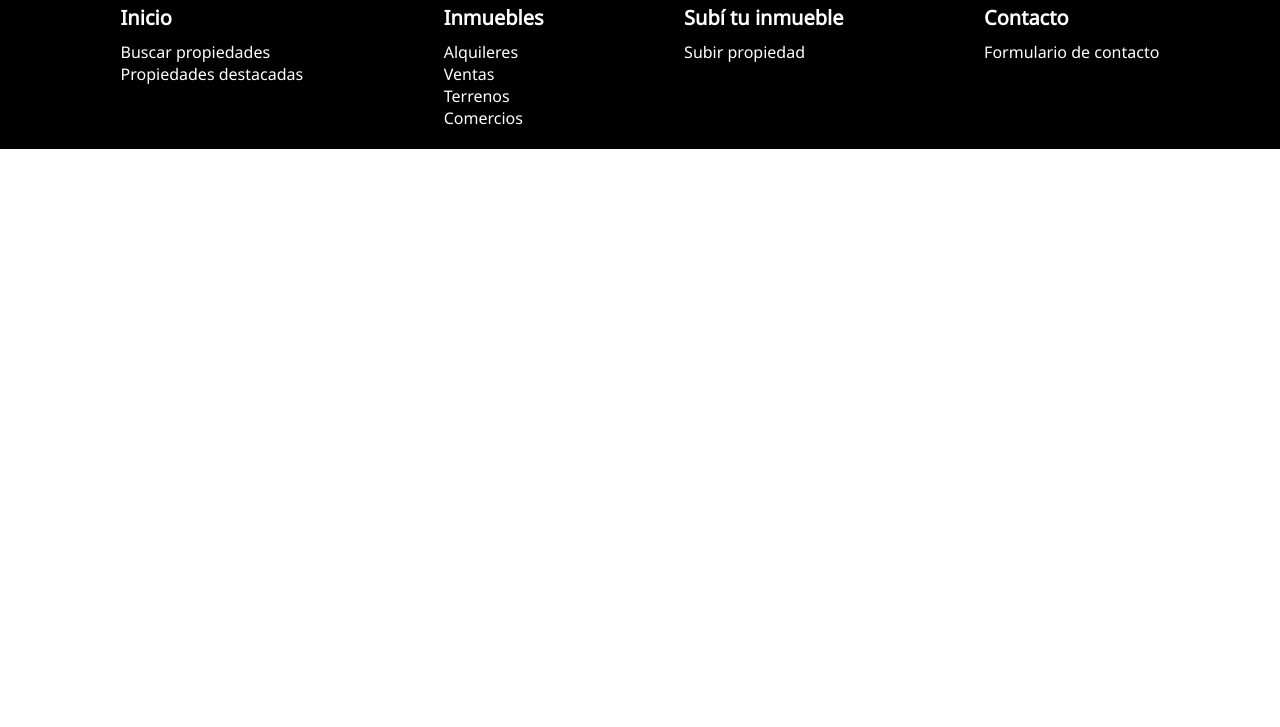
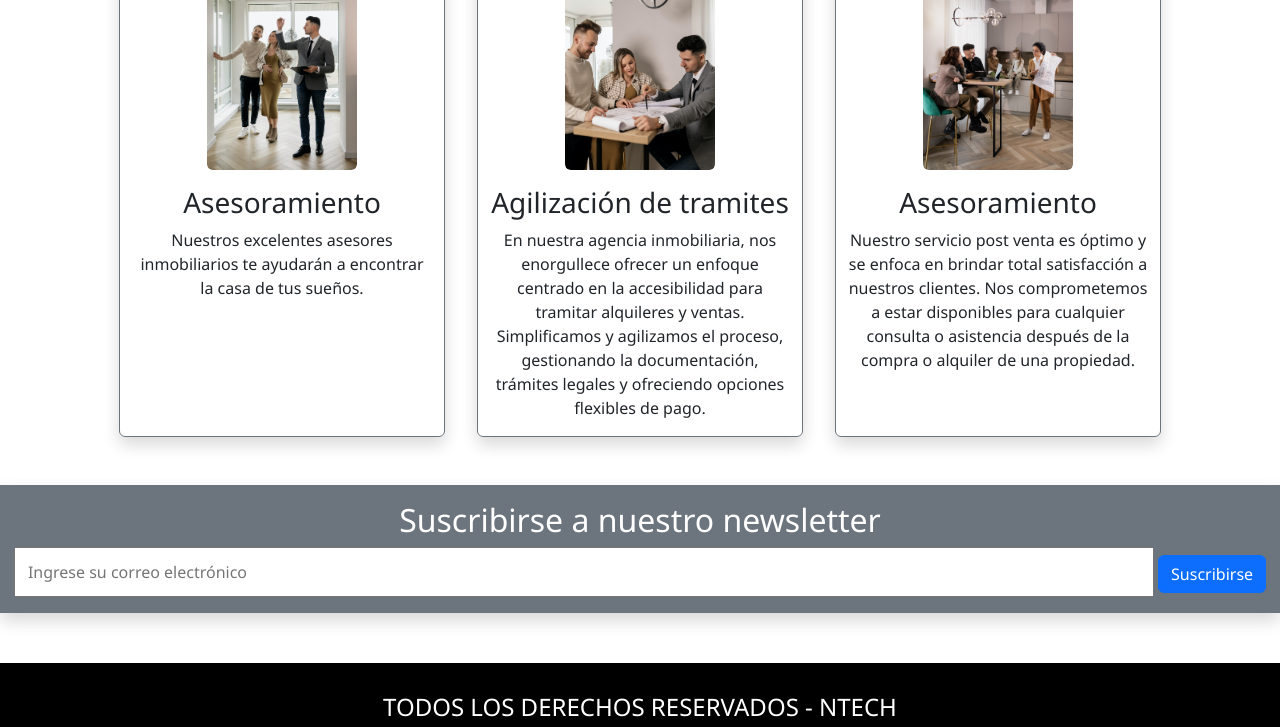
Before and after one commit to IgnaVilla09/Pre-entrega-3-Villafane, a website: page pages/contacto.html in a window 1280 px wide. Shown: the part 1173-1900 px from the top of the page. Before the commit the page ends 1322 px from the top, so only its background shows below. Drawn offline with nearby package versions, Linux system fonts and the light colour scheme; a web font is replaced by a local one.

Commit message:
Incorporando bootstrap a pagina uploadinmuebles.html y contacto.html (agregando secciones)

```diff
--- a/pages/contacto.html
+++ b/pages/contacto.html
@@ -16,8 +16,8 @@
     <script src="https://kit.fontawesome.com/aa307ffcbe.js" crossorigin="anonymous"></script>
     <link
     rel="stylesheet"
-    href="https://cdnjs.cloudflare.com/ajax/libs/animate.css/4.1.1/animate.min.css"
-  />
+    href="https://cdnjs.cloudflare.com/ajax/libs/animate.css/4.1.1/animate.min.css"/>
+    <link href="https://cdn.jsdelivr.net/npm/bootstrap@5.3.0/dist/css/bootstrap.min.css" rel="stylesheet" integrity="sha384-9ndCyUaIbzAi2FUVXJi0CjmCapSmO7SnpJef0486qhLnuZ2cdeRhO02iuK6FUUVM" crossorigin="anonymous">
 </head>
 <body>
     <header>
@@ -36,11 +36,12 @@
 
     <main>
 
+
         <div class="title-contact">
             <h1>DEJANOS TU MENSAJE</h1>
         </div>
 
-        <div class="contact-container">
+        <div class="contact-container shadow">
             <img src="../assets/img/vectores/mail.avif" alt="correo electrónico">
             <form class="contact-container__formulario-de-contacto">
                 <label for="">Nombre y Apellido</label>
@@ -52,6 +53,34 @@
                 <label for="">Mensaje</label>
                 <textarea name="" id="" cols="30" rows="10" required></textarea>
                 <input type="submit" value="Enviar" id="btn-enviar-contact">
+            </form>
+        </div>
+
+        <div class="contianer-fluid service">
+            <div class="row justify-content-md-center mt-3 mb-5">
+                <div class="col-3 border border-secondary mx-3 rounded shadow">
+                    <img src="../assets/img/Vendedores/Vendedor1.jpg" alt="" class="w-50 mx-auto my-3 d-block rounded">
+                    <h3 class="text-center ">Asesoramiento</h3>
+                    <p class="text-center">Nuestros excelentes asesores inmobiliarios te ayudarán a encontrar la casa de tus sueños.</p>
+                </div>
+                <div class="col-3 border border-secondary mx-3 rounded shadow">
+                    <img src="../assets/img/Vendedores/Vendedor2.jpg" alt="" class="w-50 mx-auto my-3 d-block rounded">
+                    <h3 class="text-center ">Agilización de tramites</h3>
+                    <p class="text-center">En nuestra agencia inmobiliaria, nos enorgullece ofrecer un enfoque centrado en la accesibilidad para tramitar alquileres y ventas. Simplificamos y agilizamos el proceso, gestionando la documentación, trámites legales y ofreciendo opciones flexibles de pago.</p>
+                </div>
+                <div class="col-3 border border-secondary mx-3 rounded shadow">
+                    <img src="../assets/img/Vendedores/Vendedor3.jpg" alt="" class="w-50 mx-auto my-3 d-block rounded">
+                    <h3 class="text-center ">Asesoramiento</h3>
+                    <p class="text-center">Nuestro servicio post venta es óptimo y se enfoca en brindar total satisfacción a nuestros clientes. Nos comprometemos a estar disponibles para cualquier consulta o asistencia después de la compra o alquiler de una propiedad.</p>
+                </div>
+            </div>
+        </div>
+
+        <div class="contianer-fluid text-white bg-secondary py-3 shadow" >
+            <h2 class="text-center">Suscribirse a nuestro newsletter</h2>
+            <form action="" class="text-center">
+                <input type="email" required placeholder="Ingrese su correo electrónico" class="container-sm newsletter-input">
+                <button type="submit" class="btn btn-primary">Suscribirse</button>
             </form>
         </div>
     </main>
@@ -96,5 +125,6 @@
             </div>
         </div>
     </footer>
+    <script src="https://cdn.jsdelivr.net/npm/bootstrap@5.3.0/dist/js/bootstrap.bundle.min.js" integrity="sha384-geWF76RCwLtnZ8qwWowPQNguL3RmwHVBC9FhGdlKrxdiJJigb/j/68SIy3Te4Bkz" crossorigin="anonymous"></script>
 </body>
 </html>
--- a/scss/_contacto.scss
+++ b/scss/_contacto.scss
@@ -7,6 +7,20 @@
         margin-top: 20px;
         text-align: center;
         font-size: $TAMANIO-TITULOS * 1.2;
+        animation: tracking-in-expand 1s cubic-bezier(0.215, 0.610, 0.355, 1.000) both;
+        }
+
+        @keyframes tracking-in-expand {
+            0% {
+            letter-spacing: -0.5em;
+            opacity: 0;
+            }
+            40% {
+            opacity: 0.6;
+            }
+            100% {
+            opacity: 1;
+            }
         }
 }
 
@@ -78,3 +92,25 @@
                 }
         }
 }
+
+.newsletter-input {
+    height: 50px;
+    outline: none;
+}
+
+.service {
+    animation: flip-in-hor-bottom 1.5s cubic-bezier(0.250, 0.460, 0.450, 0.940) both;
+
+    @keyframes flip-in-hor-bottom {
+        0% {
+            -webkit-transform: rotateX(80deg);
+                    transform: rotateX(80deg);
+            opacity: 0;
+        }
+        100% {
+            -webkit-transform: rotateX(0);
+                    transform: rotateX(0);
+            opacity: 1;
+        }
+    }
+}
```
Also changed, not shown: pages/uploadinmuebles.html (+4 -4 lines), assets/img/Vendedores/Vendedor1.jpg (added), assets/img/Vendedores/Vendedor2.jpg (added), assets/img/Vendedores/Vendedor3.jpg (added), css/styles.css, 1 other file. Lines whose indentation alone changed are shown as unchanged.
